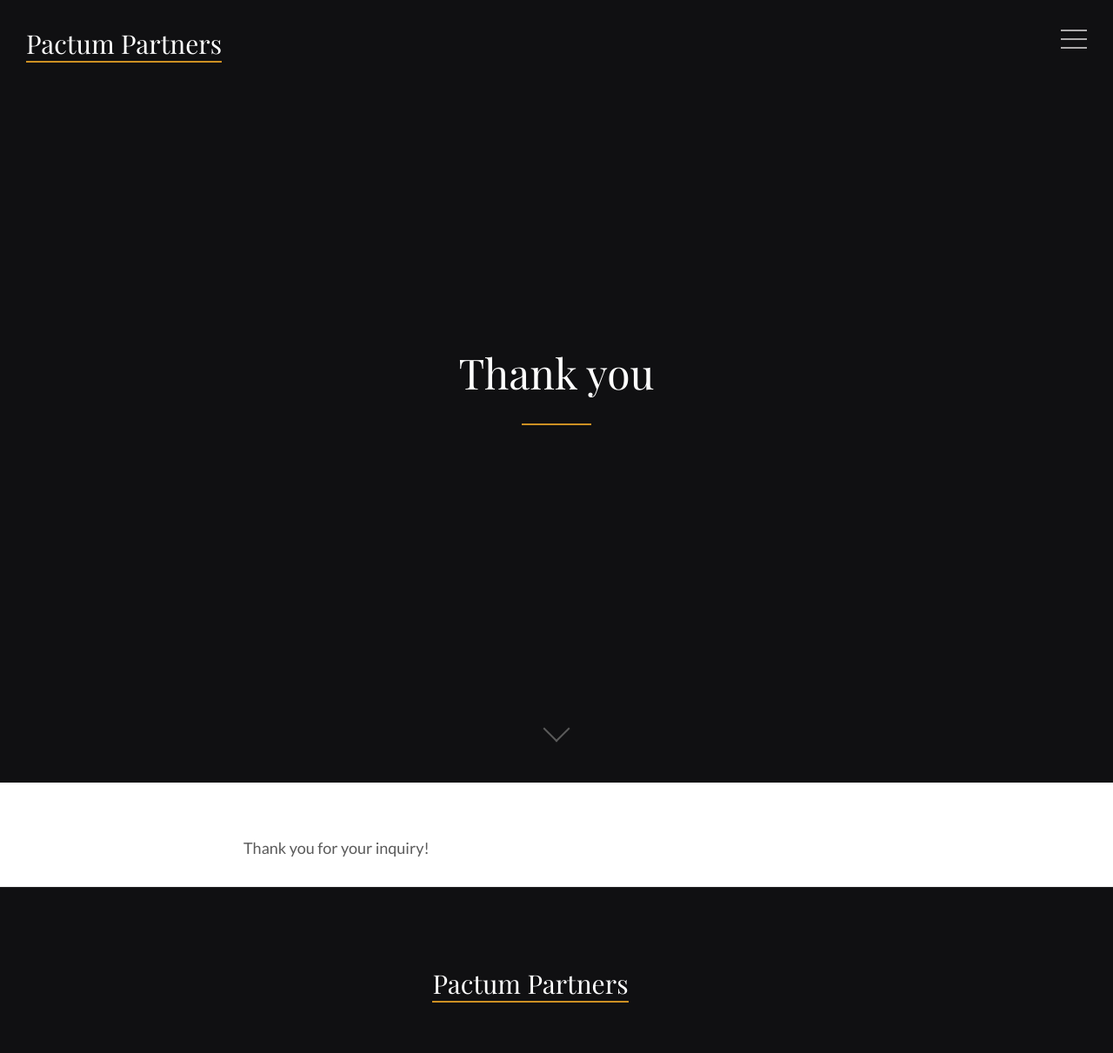
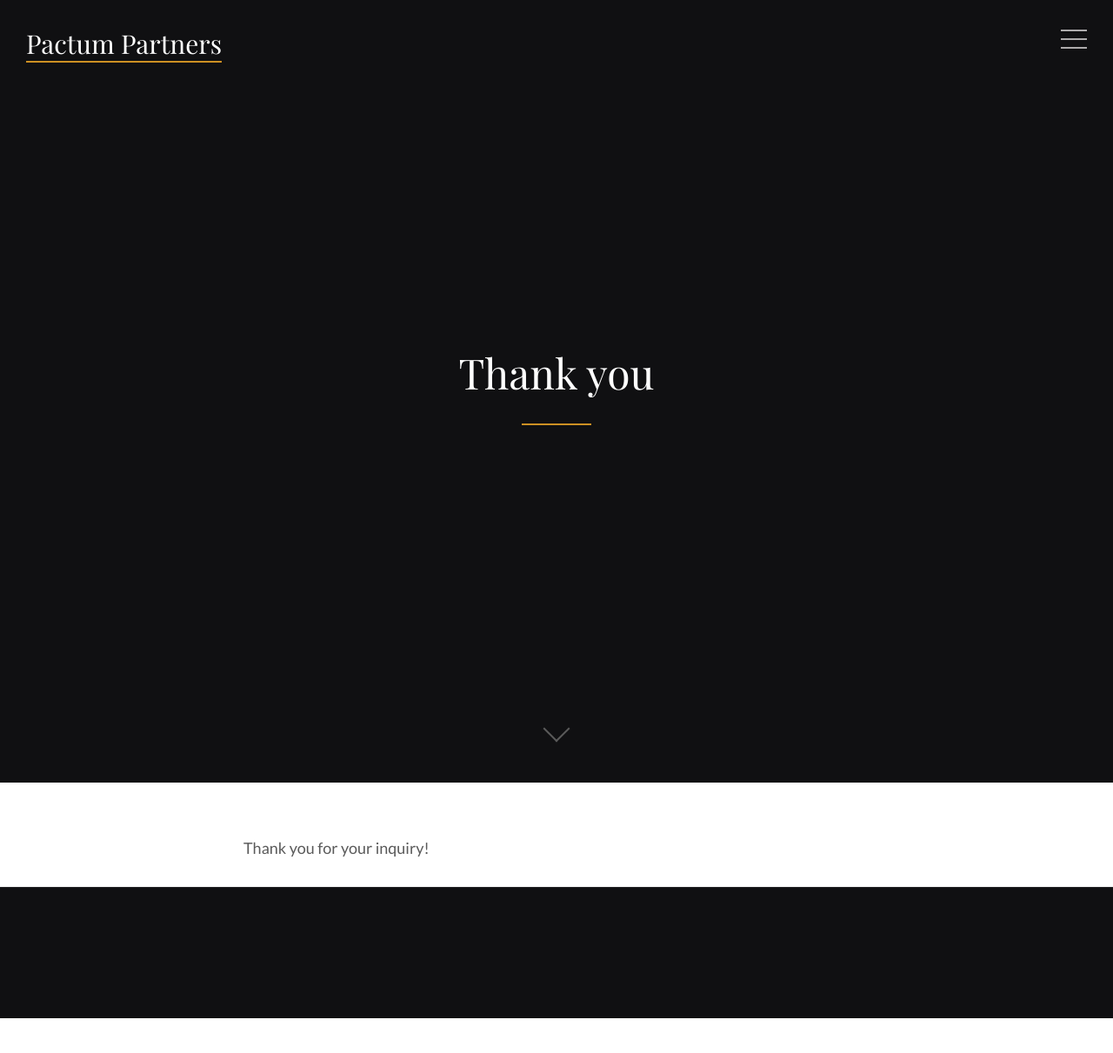
Before and after one commit to mcalvoelhauge/pactumpartners.github.io, a Jekyll site: the page built from thank-you.html, in a window 1280 px wide. Shown: the whole page at 87% size. Built offline with Jekyll 4.4.1, drawn with Linux system fonts in a browser that asks for light colours; some web fonts are replaced; after the commit the page ends 1171 px from its top, so only the background shows below that.

Commit message:
Update footer.html

```diff
--- a/_includes/footer.html
+++ b/_includes/footer.html
@@ -1,7 +1,7 @@
 <footer class="site-footer">
     <div class="inner">
 
-    <h1 class="site-title"><a href="{{ site.baseurl }}/" rel="home">{{site.name}}</a></h1>
+<!--     <h1 class="site-title"><a href="{{ site.baseurl }}/" rel="home">{{site.name}}</a></h1> -->
 
     </div><!-- .inner -->
 </footer><!-- .site-footer -->
```
